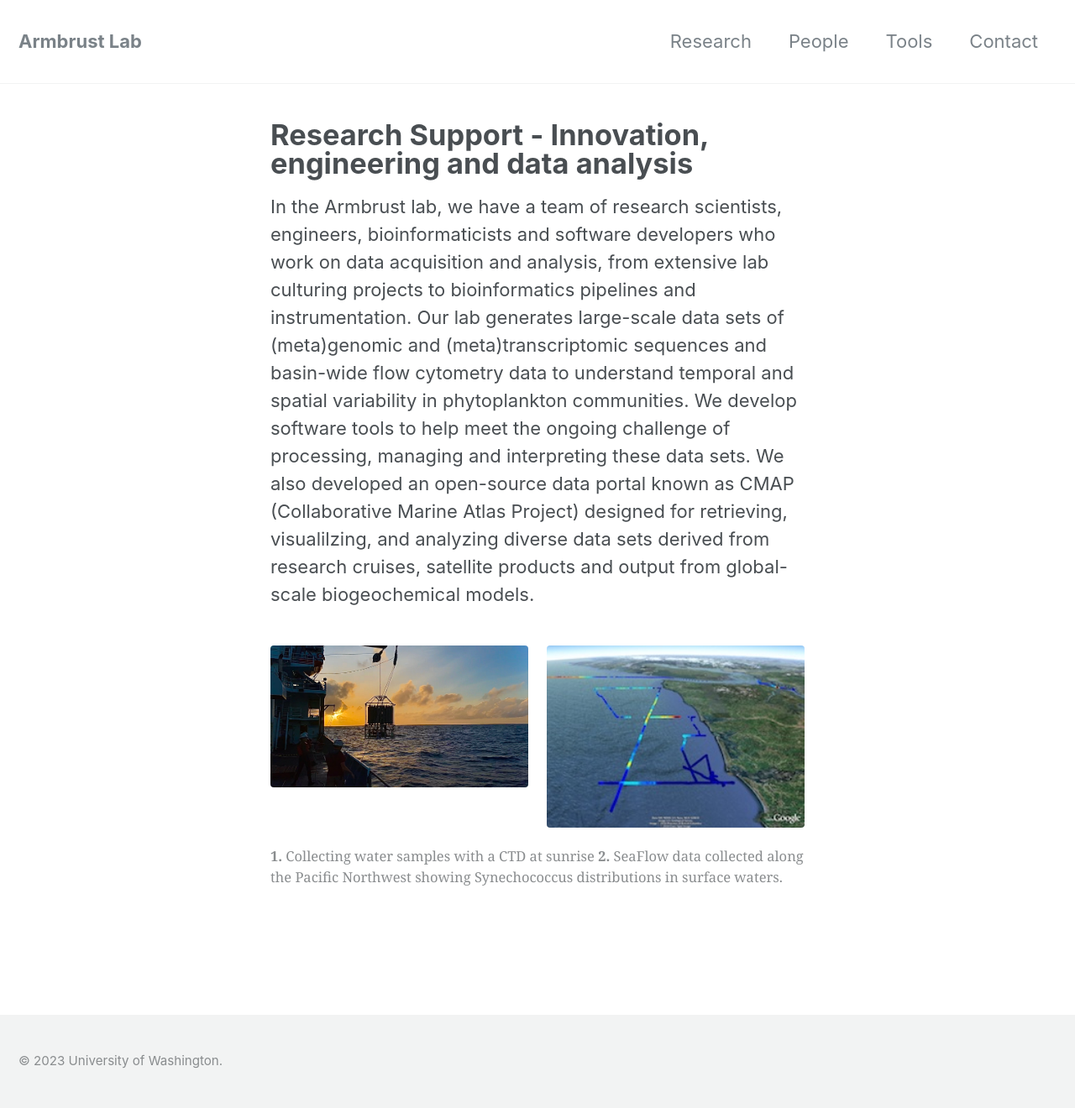
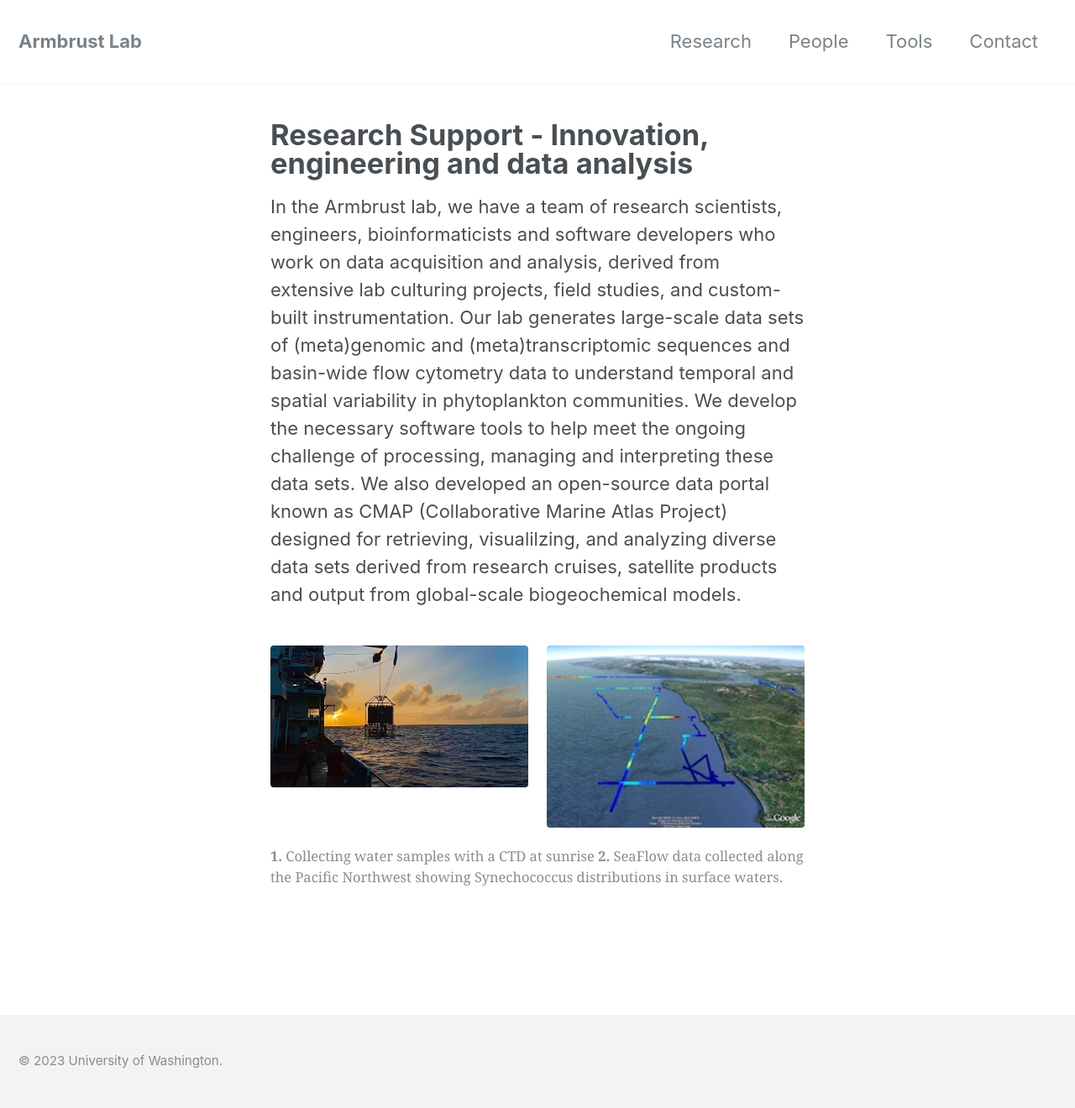
Before and after one commit to armbrustlab/armbrustlab.github.io, a Jekyll site: the page built from collections/_research/research-support.md, in a window 1280 px wide. Shown: the whole page at 84% size. Built offline with Jekyll 4.4.1, drawn with Linux system fonts in a browser that asks for light colours; nearby versions of some CDN libraries.

Commit message:
Update research-support.md

```diff
--- a/collections/_research/research-support.md
+++ b/collections/_research/research-support.md
@@ -10,6 +10,6 @@ gallery:
     alt: "SeaFlow synochococcus"
     title: "SeaFlow data collected along the Pacific Northwest showing Synechococcus distributions in surface waters"
 ---
-In the Armbrust lab, we have a team of research scientists, engineers, bioinformaticists and software developers who work on data acquisition and analysis, from extensive lab culturing projects to bioinformatics pipelines and instrumentation. Our lab generates large-scale data sets of (meta)genomic and (meta)transcriptomic sequences and basin-wide flow cytometry data to understand temporal and spatial variability in phytoplankton communities.  We develop software tools to help meet the ongoing challenge of processing, managing and interpreting these data sets.  We also developed an open-source data portal known as CMAP (Collaborative Marine Atlas Project) designed for retrieving, visualilzing, and analyzing diverse data sets derived from research cruises, satellite products and output from global-scale biogeochemical models.
+In the Armbrust lab, we have a team of research scientists, engineers, bioinformaticists and software developers who work on data acquisition and analysis, derived from extensive lab culturing projects, field studies, and custom-built instrumentation. Our lab generates large-scale data sets of (meta)genomic and (meta)transcriptomic sequences and basin-wide flow cytometry data to understand temporal and spatial variability in phytoplankton communities.  We develop the necessary software tools to help meet the ongoing challenge of processing, managing and interpreting these data sets.  We also developed an open-source data portal known as CMAP (Collaborative Marine Atlas Project) designed for retrieving, visualilzing, and analyzing diverse data sets derived from research cruises, satellite products and output from global-scale biogeochemical models.
 
 {% include gallery caption="**1.** Collecting water samples with a CTD at sunrise **2.** SeaFlow data collected along the Pacific Northwest showing Synechococcus distributions in surface waters. "%}
```
